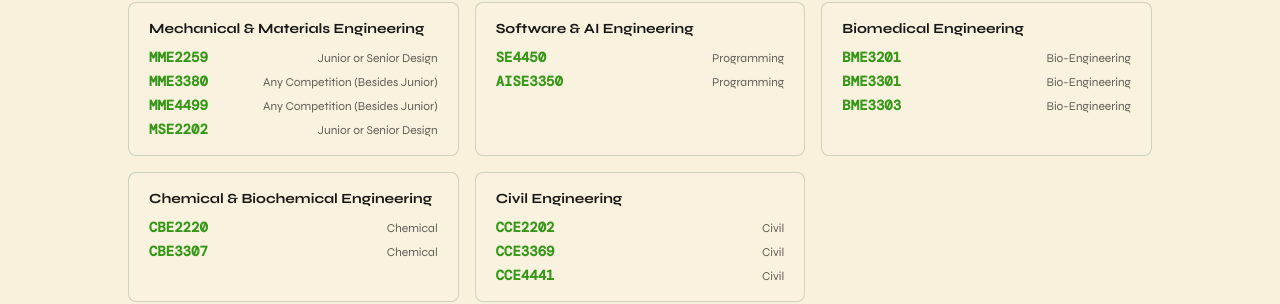
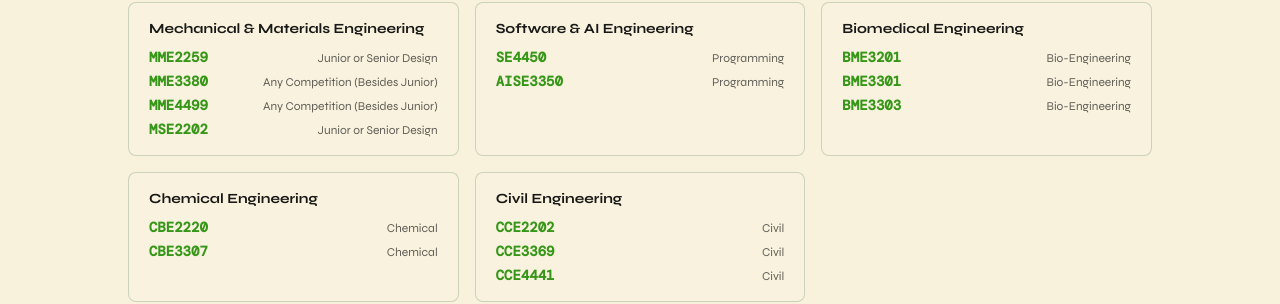
Before and after one commit to Anomaly-E-E/WEC, a React (Vite) app: page / in a window 1280 px wide. Shown: the part 3110-3414 px from the top of the page. Built offline with nearby package versions, Linux system fonts and the light colour scheme; a web font is replaced by a local one.

Commit message:
Simplify Chemical & Biochemical Engineering group name to Chemical Engineering
Co-Authored-By: Claude Sonnet 5 <noreply@anthropic.com>
Claude-Session: https://claude.ai/code/session_01CnfAHFB8Q83bEuvm5RWGFT

```diff
--- a/src/data/bonusMarks.ts
+++ b/src/data/bonusMarks.ts
@@ -54,7 +54,7 @@ export const bonusMarkGroups: BonusMarkGroup[] = [
     ],
   },
   {
-    discipline: 'Chemical & Biochemical Engineering',
+    discipline: 'Chemical Engineering',
     entries: [
       { code: 'CBE2220', note: 'Chemical' },
       { code: 'CBE3307', note: 'Chemical' },
```
